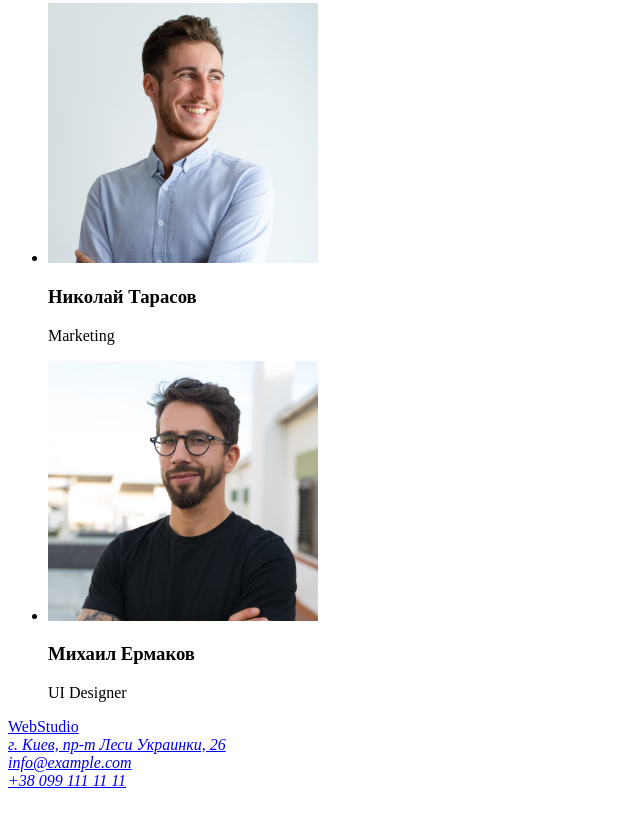
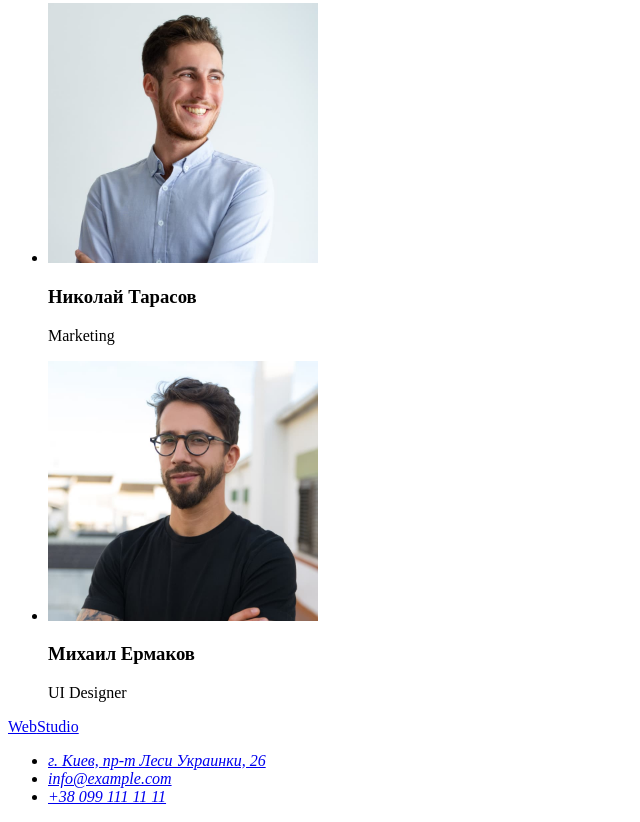
Before and after one commit to Tymur-Popov/goit-markup-hw-01, a plain HTML site: page index.html in a window 1280 px wide. Shown: the part 2267-3089 px from the top of the page, without its empty margins (0-640 px from the left). Before the commit the page ends 3065 px from the top, so only its background shows below. Drawn offline with Linux system fonts and the light colour scheme.

Commit message:
добавляет тег adress в footer

```diff
--- a/index.html
+++ b/index.html
@@ -152,15 +152,18 @@
     <footer>
       <a href="./"> <span lang="ru">Web</span>Studio </a>
       <address>
+        <ul>
+          <li>
             <a
               href="https://goo.gl/maps/LH7wRKLAsP6Fqup57"
               target="_blank"
               rel="noopener, noreferrer"
               >г. Киев, пр-т Леси Украинки, 26</a
             >
-        <br />
-        <a href="mailto:info@example.com">info@example.com</a> <br />
-        <a href="tel:+380991111111">+38 099 111 11 11</a>
+          </li>
+          <li><a href="mailto:info@example.com">info@example.com</a></li>
+          <li><a href="tel:+380991111111">+38 099 111 11 11</a></li>
+        </ul>
       </address>
     </footer>
   </body>
```
Lines whose indentation alone changed are shown as unchanged.
